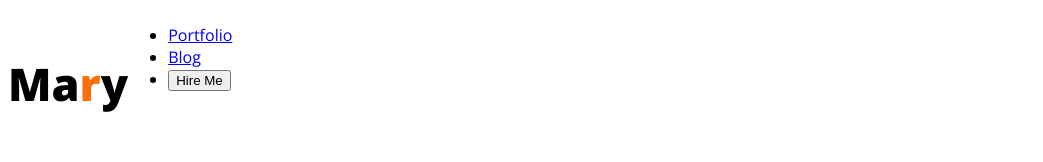
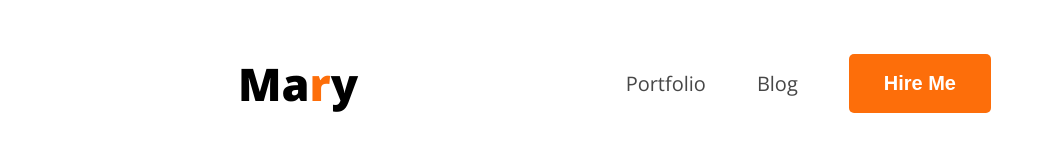
Before and after one commit to fahimprito/web-dev-portfolio, a plain HTML site: page index.html in a window 1280 px wide. Shown: the whole page, without its empty margins (0-1043 px from the left). Drawn offline with nearby package versions, Linux system fonts and the light colour scheme.

Commit message:
header nav

```diff
--- a/index.html
+++ b/index.html
@@ -14,9 +14,9 @@
         <nav>
             <h3 class="nav-title"> Ma<span class="text-primary">r</span>y </h3>
             <ul>
-                <li><a href="#">Portfolio</a></li>
-                <li><a href="#">Blog</a></li>
-                <li><button>Hire Me</button></li>
+                <li><a class="dark2" href="#">Portfolio</a></li>
+                <li><a class="dark2" href="#">Blog</a></li>
+                <li><button class="btn-primary">Hire Me</button></li>
             </ul>
         </nav>
     </header>
--- a/style/portfolio.css
+++ b/style/portfolio.css
@@ -5,17 +5,50 @@
     font-family: 'Open Sans';
 }
 
-.text-primary{
+.text-primary {
     color: #FD6E0A;
 }
+
+.dark2 {
+    color: #474747;
+}
+
+.btn-primary {
+    background-color: #FD6E0A;
+    border-radius: 5px;
+    font-weight: bold;
+    color: white;
+    padding: 18px 35px ;
+    font-size: 20px;
+    cursor: pointer;
+    border: none;
+
+}
+
 /* nav style */
 nav {
     display: flex;
+    align-items: center;
+    justify-content: space-between;
+    margin: 0 230px;
 }
-nav .nav-title{
+
+nav .nav-title {
     font-weight: 800;
     font-size: 45px;
 }
-/* nav h3{
 
-} */
+nav ul {
+    display: flex;
+    align-items: center;
+}
+
+nav ul li {
+    list-style: none;
+    margin-right: 51px;
+}
+
+nav ul li a {
+    text-decoration: none;
+    font-size: 20px;
+}
```
